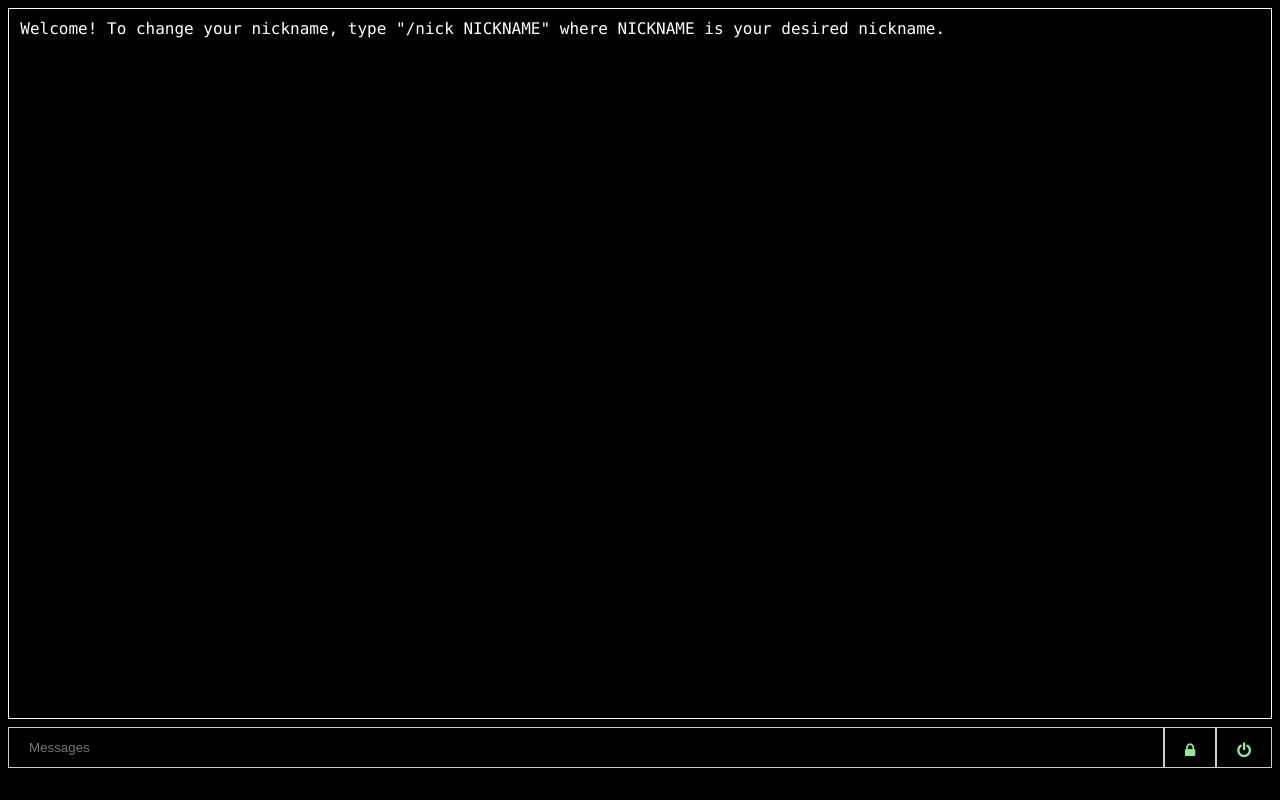
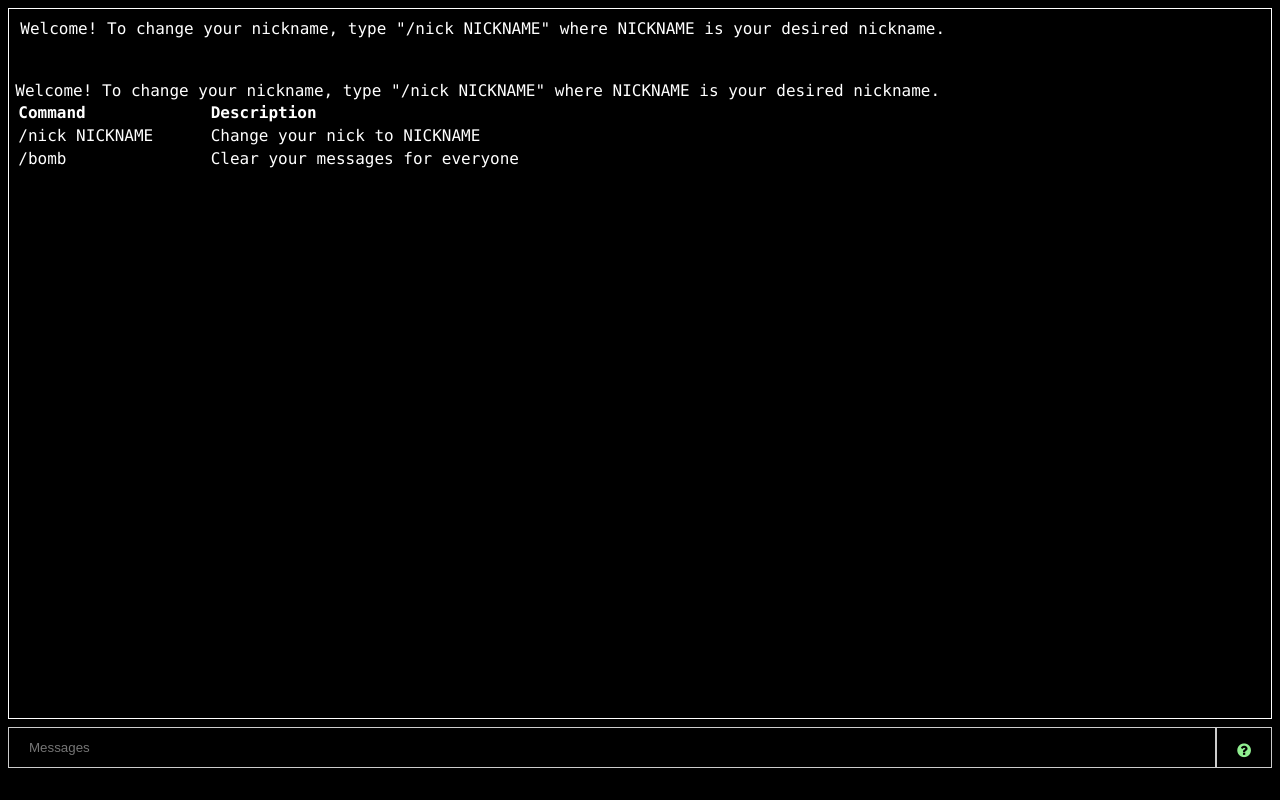
Before and after one commit to natesales/chat, a plain HTML site: page templates/app.html in a window 1280 px wide. Both pictures are taken after a click on the icon "Help". Drawn offline with nearby package versions, Linux system fonts and the light colour scheme; no server answers.

Commit message:
Add help icon and text

```diff
--- a/static/script.js
+++ b/static/script.js
@@ -269,8 +269,25 @@ socket.on("bomb", function (bomb) {
     }
 })
 
-function clearMessages() {
-    document.getElementById("holder").innerHTML = 'Welcome! To change your nickname, type "/nick NICKNAME" where NICKNAME is your desired nickname.'
+function showHelp() {
+    document.getElementById("holder").innerHTML += `<br><br>
+    Welcome! To change your nickname, type "/nick NICKNAME" where NICKNAME is your desired nickname.
+    <br>
+    <table style="width:50%">
+      <tr>
+        <th>Command</th>
+        <th>Description</th>
+      </tr>
+      <tr>
+        <td>/nick NICKNAME</td>
+        <td>Change your nick to NICKNAME</td>
+      </tr>
+      <tr>
+        <td>/bomb</td>
+        <td>Clear your messages for everyone</td>
+      </tr>
+    </table>
+    `
 }
 
 function sendTyping() {
--- a/templates/app.html
+++ b/templates/app.html
@@ -16,8 +16,7 @@
         <input type="submit" hidden />
         </form>
 
-        <i style="color: lightGreen" class="control-bar-button fa fa-lock"></i>
-        <i style="color: lightGreen" class="control-bar-button fa fa-power-off" onclick='clearMessages()' title='Clear Messages'"></i>
+        <i style="color: lightGreen" class="control-bar-button fa fa-question-circle" onclick='showHelp()' title='Help'"></i>
     </div>
 </div>
 
```
Also changed, not shown: 1 other file.
